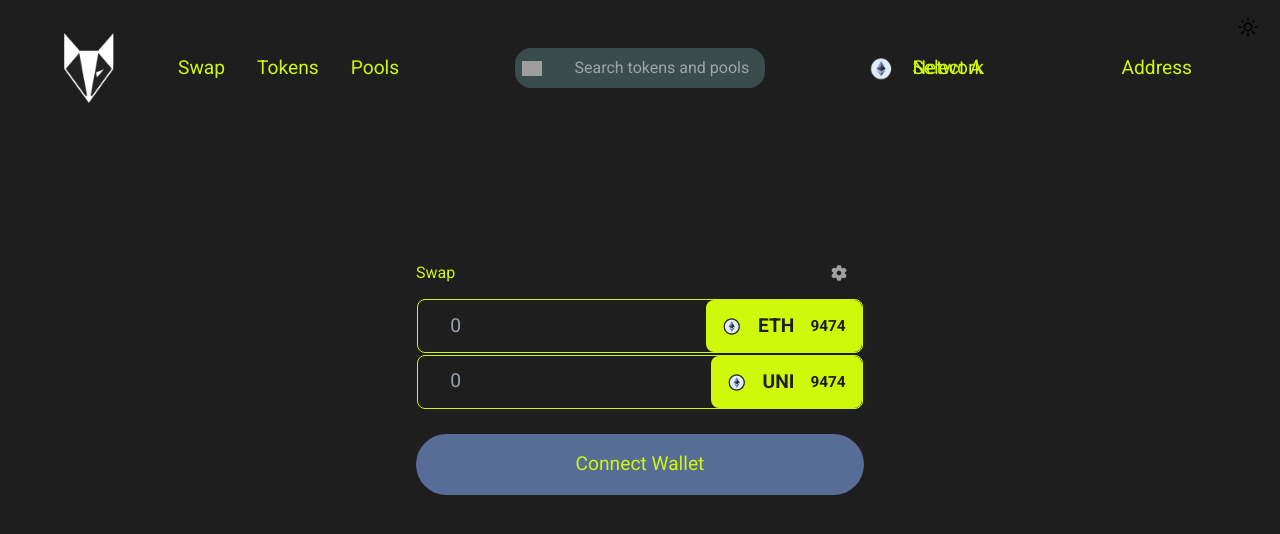
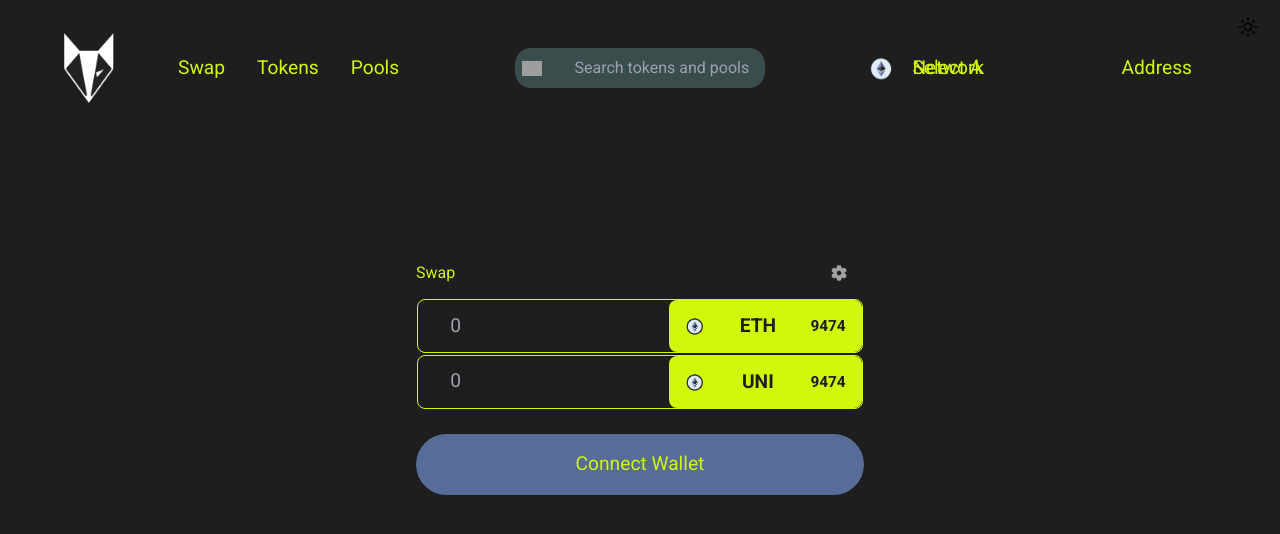
Before and after one commit to t9fiction/Tumble-Swap, a Next.js app: page / in a window 1280 px wide. Shown: the top 534 px of the page. Built offline with nearby package versions, Linux system fonts and the light colour scheme; grey boxes are pictures that could not be loaded.

Commit message:
ui design complete

```diff
--- a/package.json
+++ b/package.json
@@ -9,6 +9,9 @@
     "lint": "next lint"
   },
   "dependencies": {
+    "@reown/appkit": "^1.5.1",
+    "@reown/appkit-adapter-ethers": "^1.5.1",
+    "ethers": "^6.13.4",
     "next": "15.0.3",
     "react": "19.0.0-rc-66855b96-20241106",
     "react-dom": "19.0.0-rc-66855b96-20241106"
--- a/src/components/Hero/Hero.module.css
+++ b/src/components/Hero/Hero.module.css
@@ -45,6 +45,7 @@
     align-items: center;
     justify-content: space-between;
     gap: 1rem;
+    width: 50%;
     line-height: 0;
     background-color: var(--foreground);
     color: var(--background);
```
Also changed, not shown: 1 other file (tests, documents, lock files or other folders).
